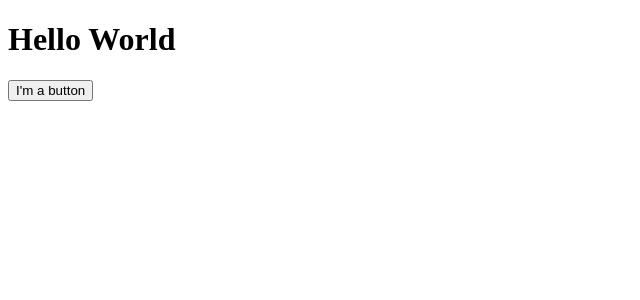
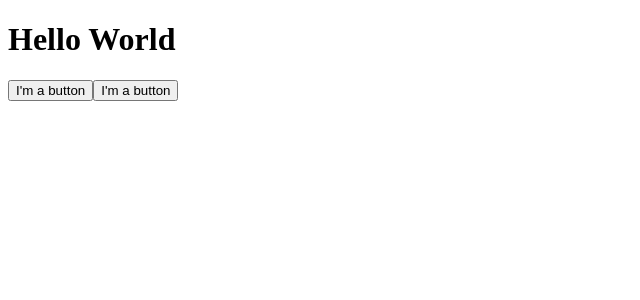
Before and after one commit to David-Pires/NLW-8.0, a React (Vite) app in the folder web/: page / in a window 1280 px wide. Shown: the top 300 px of the page, without its empty margins (0-640 px from the left). Built offline with nearby package versions, Linux system fonts and the light colour scheme.

Commit message:
feat: properties

```diff
--- a/web/src/App.tsx
+++ b/web/src/App.tsx
@@ -1,13 +1,16 @@
 
-function Button() {
-  return <button type="submit">I'm a button</button>
+function Button(props) {
+  console.log(props.text)
+  return <button>I'm a button</button>
+
 }
 
 function App() {
   return (
     <div>
       <h1>Hello World</h1>
-      <Button/>
+      <Button text="enviar"/>
+      <Button text="mais um"/>
     </div>
   )
 }
```
